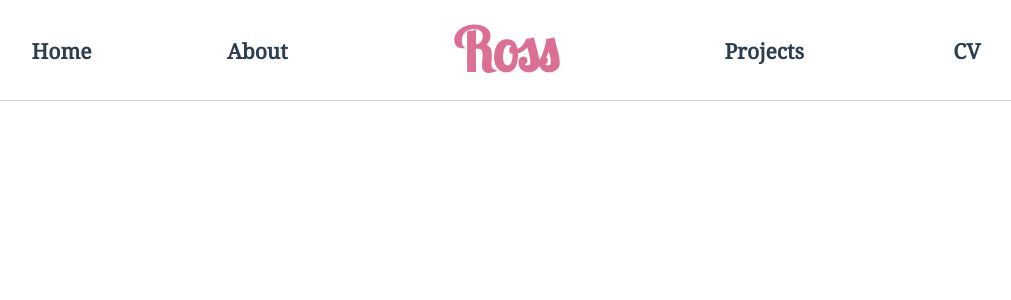
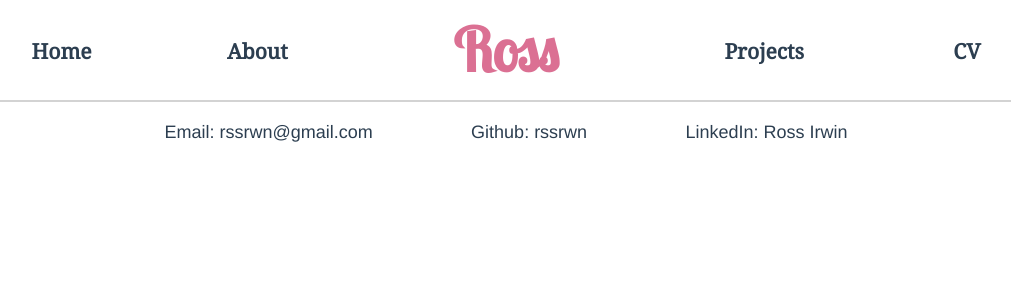
Before and after one commit to rssrwn/rssrwn, a Vue app: page / in a window 1280 px wide. Shown: the top 300 px of the page, without its empty margins (134-1145 px from the left). Built offline with nearby package versions, Linux system fonts and the light colour scheme; a web font is replaced by a local one.

Commit message:
Add initial setup for footer

```diff
--- a/src/App.vue
+++ b/src/App.vue
@@ -1,16 +1,19 @@
 <template>
   <div id="app">
     <nav-bar></nav-bar>
+    <contact-footer></contact-footer>
   </div>
 </template>
 
 <script>
 import NavBar from "./components/NavBar";
+import ContactFooter from "./components/ContactFooter";
 
 export default {
   name: 'app',
   components: {
-    NavBar
+    NavBar,
+    ContactFooter
   }
 }
 </script>
--- /dev/null
+++ b/src/components/ContactFooter.vue
@@ -0,0 +1,34 @@
+<template>
+  <div id="footer">
+    <div id="contactList">
+      <div id="email">Email: rssrwn@gmail.com</div>
+      <div id="github">Github: rssrwn</div>
+      <div id="linkedin">LinkedIn: Ross Irwin</div>
+    </div>
+  </div>
+</template>
+
+<script>
+  export default {
+    name: "contact-footer"
+  }
+</script>
+
+<style scoped>
+#footer {
+  border-top: 1px lightgrey solid;
+  height: 60px;
+  width: 100%;
+  display: flex;
+  align-items: center;
+  justify-content: center;
+}
+#contactList {
+  width: 100%;
+  display: flex;
+  justify-content: space-evenly;
+  align-items: center;
+  margin: 0px 200px;
+  font-size: 18px;
+}
+</style>
```
